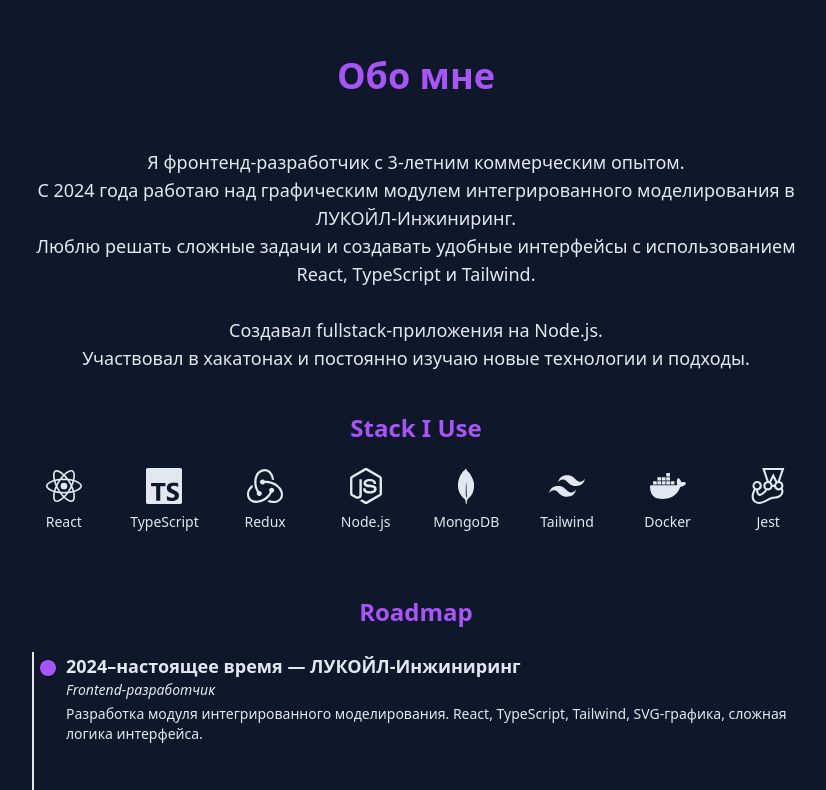
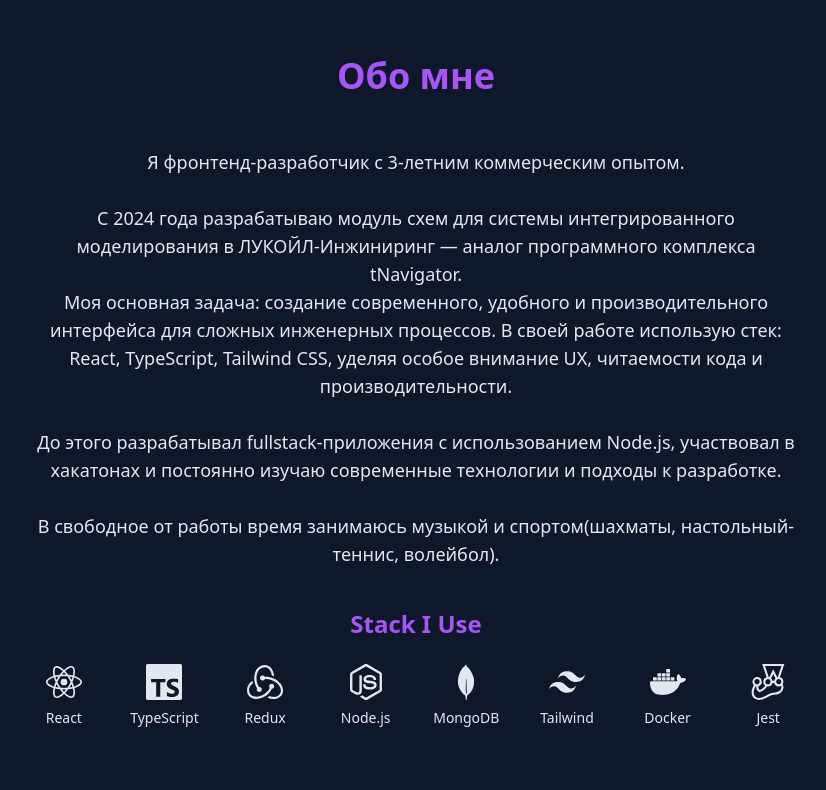
Before and after one commit to Denkut/portfolio-kutepov, a React (Vite) app: page / in a window 1280 px wide. Shown: the part 1080-1870 px from the top of the page, without its empty margins (224-1050 px from the left). Built offline with nearby package versions, Linux system fonts and the light colour scheme.

Commit message:
fix footer

```diff
--- a/src/components/Footer.tsx
+++ b/src/components/Footer.tsx
@@ -1,4 +1,4 @@
-import { FaGithub, FaTelegramPlane, FaLinkedin } from "react-icons/fa";
+import { FaGithub, FaTelegramPlane } from "react-icons/fa";
 import { HiOutlineDownload } from "react-icons/hi";
 import { useLanguage } from "../context";
 import { translations } from "../constants";
@@ -49,15 +49,6 @@
           >
             <FaTelegramPlane className="text-xl text-primary" />
           </a>
-          <a
-            href="https://linkedin.com/in/yourprofile"
-            target="_blank"
-            rel="noopener noreferrer"
-            className="transition hover:scale-110"
-            aria-label="LinkedIn"
-          >
-            <FaLinkedin className="text-xl text-primary" />
-          </a>
         </div>
       </div>
     </footer>
--- a/src/constants/translations.ts
+++ b/src/constants/translations.ts
@@ -14,12 +14,14 @@
     aboutSection: {
       title: "About Me",
       description: `
-        I am a frontend developer with 3 years of comercial experience.
- I am currently working on a graphical module for integrated modeling at LUKOIL Engineering (since 2024).
- I like to solve complex problems and create user-friendly interfaces using React, TypeScript and Tailwind.
+       I am a frontend developer with 3 years of commercial experience.
 
- Created fullstack applications on Node.js .
- I have participated in hackathons and am constantly exploring new technologies and approaches.
+Since 2024, I have been developing a flowchart module for an integrated modeling system at LUKOIL Engineering — an internal counterpart to the tNavigator software suite.
+My main focus is building a modern, intuitive, and high-performance interface for complex engineering processes. I work with a tech stack that includes React, TypeScript, and Tailwind CSS, with particular attention to UX, code readability, and performance.
+
+Previously, I developed fullstack applications using Node.js, participated in hackathons, and continuously explore modern technologies and development practices.
+
+In my free time, I enjoy making music and staying active through sports(chess, table-tennis, voleyball).
       `,
     },
     timeline: [
@@ -100,7 +102,6 @@
       resume: "Download Resume",
       github: "GitHub",
       telegram: "Telegram",
-      linkedin: "LinkedIn",
       copyright: "© 2025 Denis Kutepov. All rights reserved.",
     },
   },
@@ -120,11 +121,13 @@
       title: "Обо мне",
       description: `
         Я фронтенд-разработчик с 3-летним коммерческим опытом.
-        С 2024 года работаю над графическим модулем интегрированного моделирования в ЛУКОЙЛ-Инжиниринг.
-        Люблю решать сложные задачи и создавать удобные интерфейсы с использованием React, TypeScript и Tailwind.
 
-        Создавал fullstack-приложения на Node.js.
-        Участвовал в хакатонах и постоянно изучаю новые технологии и подходы.
+        С 2024 года разрабатываю модуль схем для системы интегрированного моделирования в ЛУКОЙЛ-Инжиниринг — аналог программного комплекса tNavigator.
+        Моя основная задача: создание современного, удобного и производительного интерфейса для сложных инженерных процессов. В своей работе использую стек: React, TypeScript, Tailwind CSS, уделяя особое внимание UX, читаемости кода и производительности.
+
+        До этого разрабатывал fullstack-приложения с использованием Node.js, участвовал в хакатонах и постоянно изучаю современные технологии и подходы к разработке.
+
+        В свободное от работы время занимаюсь музыкой и спортом(шахматы, настольный-теннис, волейбол).
       `,
     },
     timeline: [
@@ -205,7 +208,6 @@
       resume: "Скачать резюме",
       github: "Гитхаб",
       telegram: "Телеграм",
-      linkedin: "Линкедин",
       copyright: "© 2025 Денис Кутепов. Все права защищены.",
     },
   },
```
